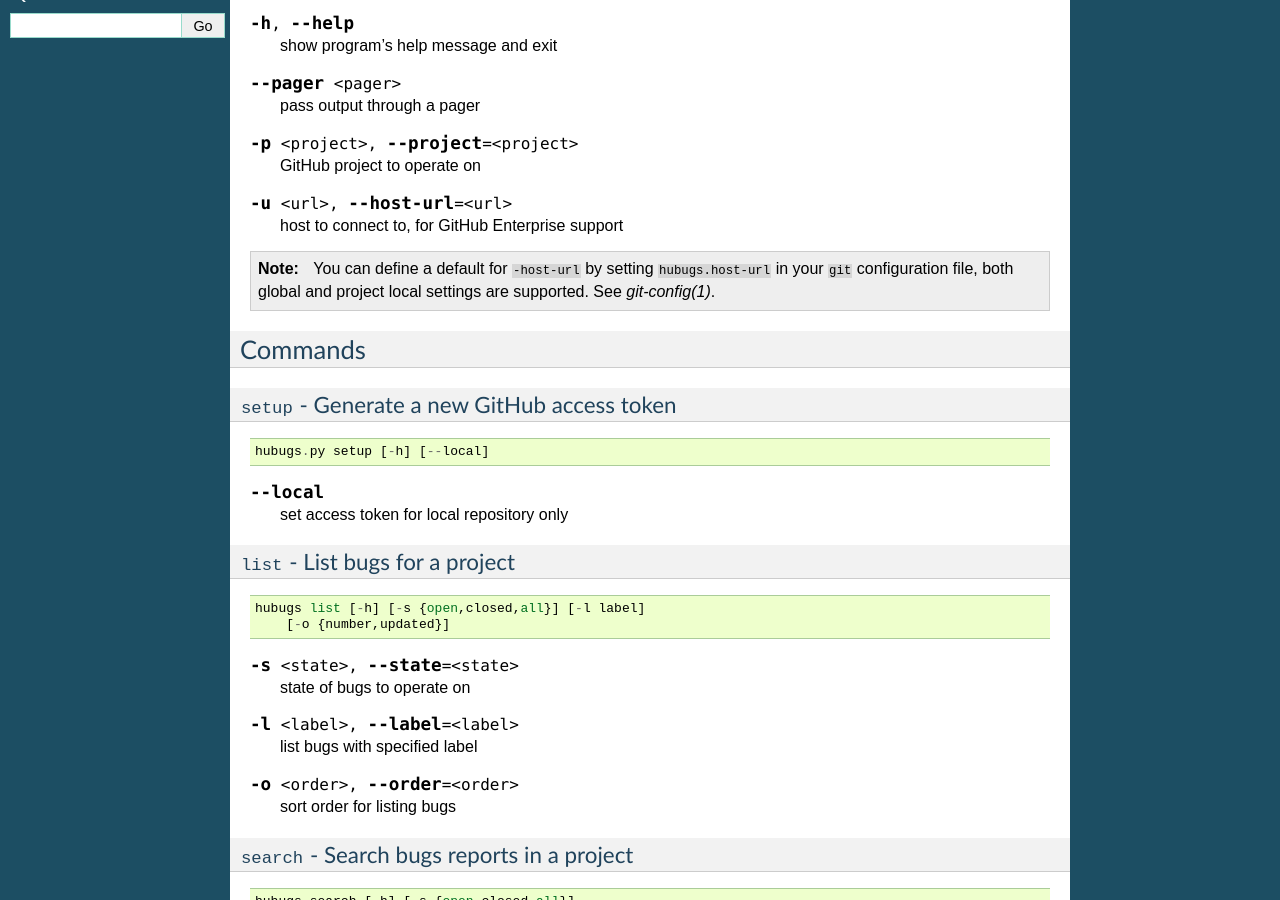
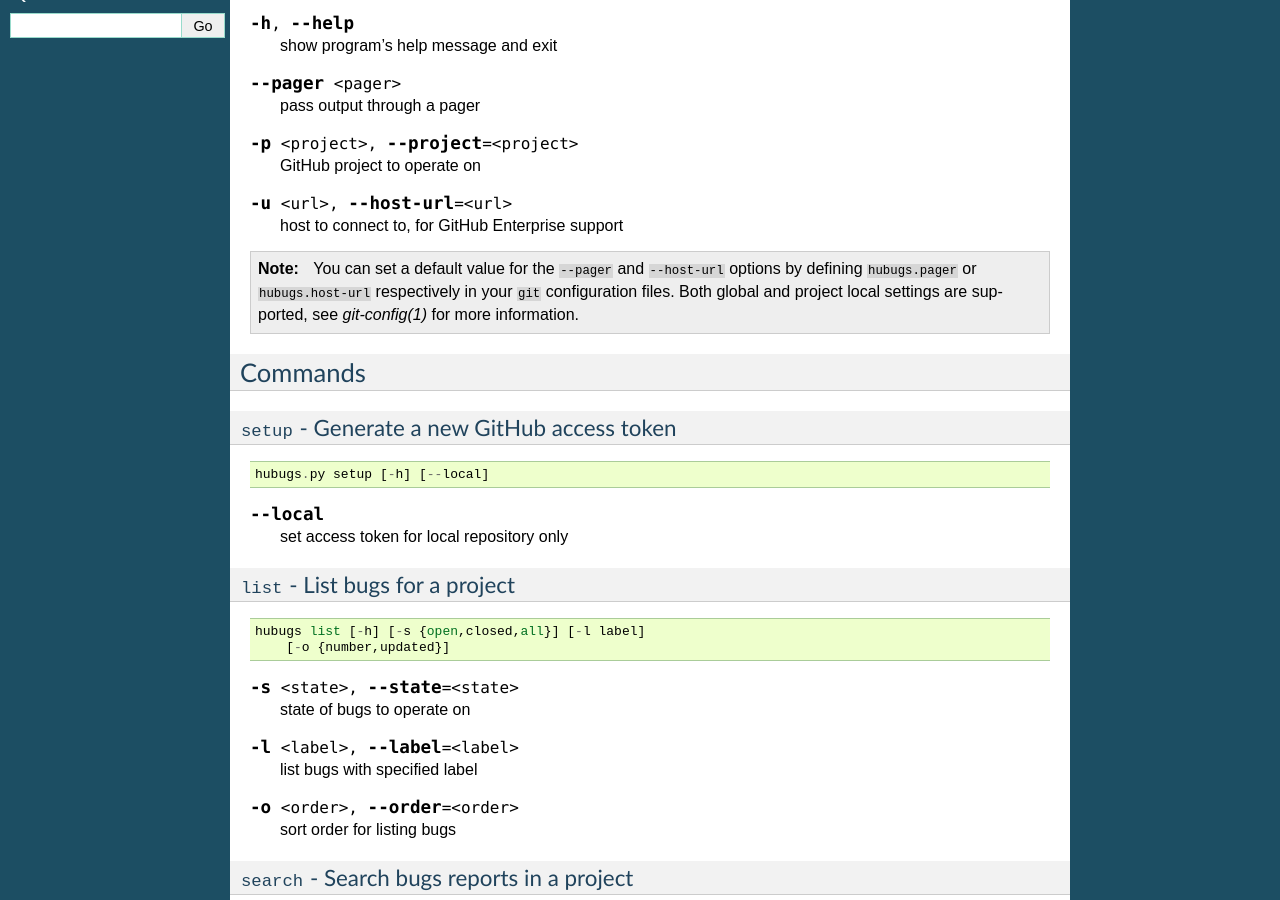
Before and after one commit to JNRowe/hubugs, a Sphinx documentation site: the page built from doc/usage.rst, in a window 1280 px wide and 900 px high, scrolled down 767 px. Built offline with Sphinx 7.4.7, drawn with Linux system fonts in a browser that asks for light colours.

Commit message:
Use default pager from hubugs.pager or $PAGER.

```diff
--- a/doc/hubugs.1.rst
+++ b/doc/hubugs.1.rst
@@ -171,8 +171,9 @@
 You can also set project specific template sets by editing a repository's
 config.  See :manpage:`git-config(1)`.
 
-You can also set a default value for the ``--host-url`` option by defining
-``hubugs.host-url`` in your git configuration files.
+You can set a default value for the ``--pager`` and ``--host-url`` options by
+defining ``hubugs.pager`` or ``hubugs.host-url`` respectively in your ``git``
+configuration files.
 
 BUGS
 ----
--- a/doc/usage.rst
+++ b/doc/usage.rst
@@ -65,9 +65,10 @@
 
 .. note::
 
-   You can define a default for ``-host-url`` by setting ``hubugs.host-url`` in
-   your ``git`` configuration file, both global and project local settings are
-   supported.  See :manpage:`git-config(1)`.
+   You can set a default value for the ``--pager`` and ``--host-url`` options by
+   defining ``hubugs.pager`` or ``hubugs.host-url`` respectively in your ``git``
+   configuration files.  Both global and project local settings are supported,
+   see :manpage:`git-config(1)` for more information.
 
 Commands
 --------
--- a/hubugs/__init__.py
+++ b/hubugs/__init__.py
@@ -392,7 +392,10 @@
     """
     APP.arg('--version', action='version',
             version="%%(prog)s %s" % __version__)
-    APP.arg("--pager", metavar="pager", help=_("pass output through a pager"))
+    APP.arg("--pager", metavar="pager",
+            default=utils.get_git_config_val('hubugs.pager',
+                                             os.getenv('PAGER')),
+            help=_("pass output through a pager"))
     APP.arg("-p", "--project", action=utils.ProjectAction,
             help=_("GitHub project to operate on"), metavar="project")
     APP.arg("-u", "--host-url",
```
